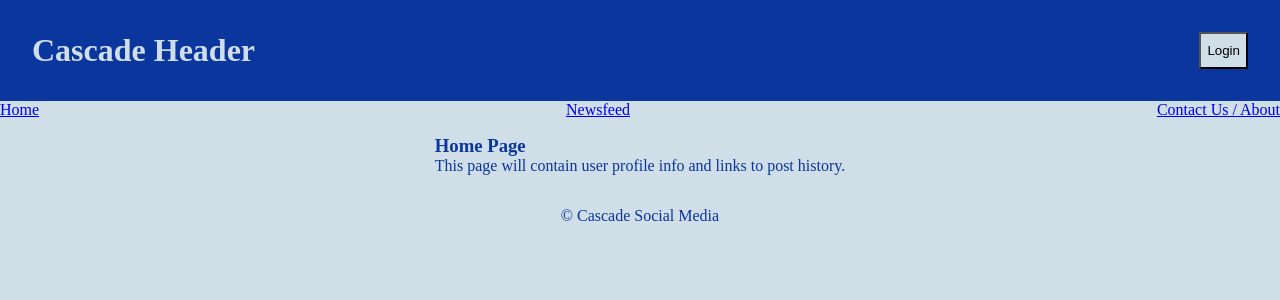
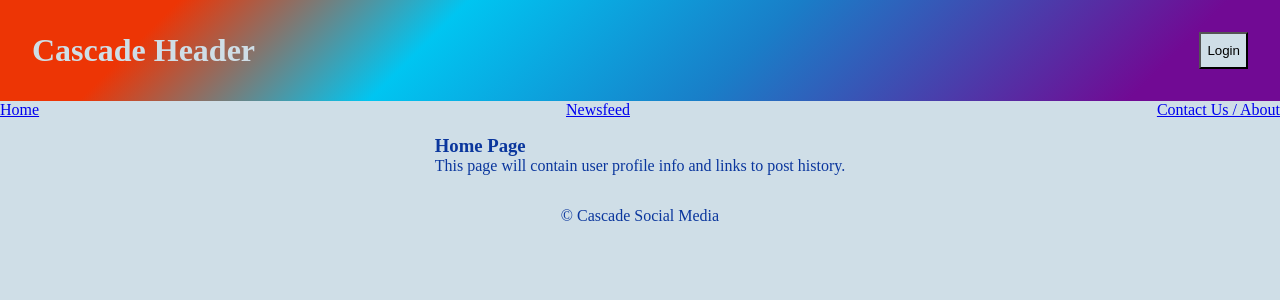
Before and after one commit to AlexWestIsBest/cascade-front-end, a React (Create React App) app: page / in a window 1280 px wide. Shown: the top 300 px of the page. Built offline with nearby package versions, Linux system fonts and the light colour scheme; no server answers.

Commit message:
made changes on wrong branch

```diff
--- a/src/index.scss
+++ b/src/index.scss
@@ -26,8 +26,11 @@ $contrastcolor: #cfdee7;
   padding: 2rem;
   display: flex;
   justify-content: space-between;
+  background: linear-gradient(135deg, rgba(237,53,5,1) 13%, rgba(0,197,241,1) 34%, rgba(25,126,200,1) 58%, rgba(113,10,148,1) 89%);
+  text-align: center;
   h1 {
-    background-color: #0a369d;
+    background-color: transparent;
+    font-family: 'Glow Better';
   }
 }
 .nav {
```
Also changed, not shown: 1 other file (tests, documents, lock files or other folders).
